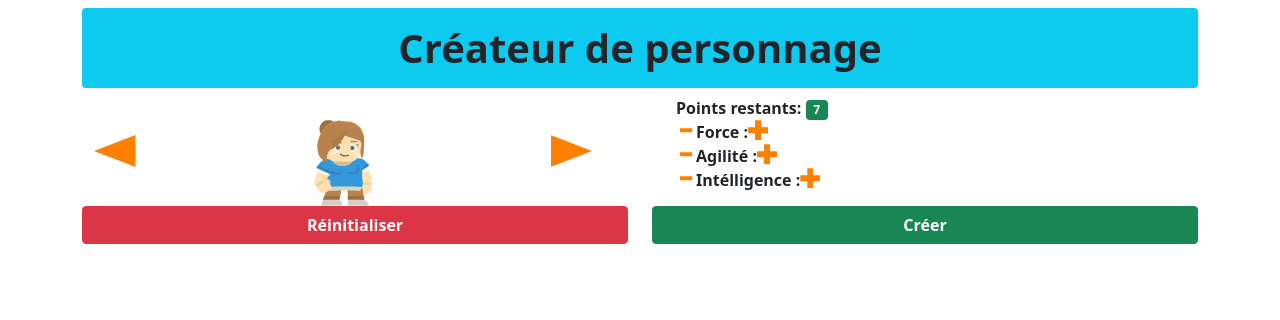
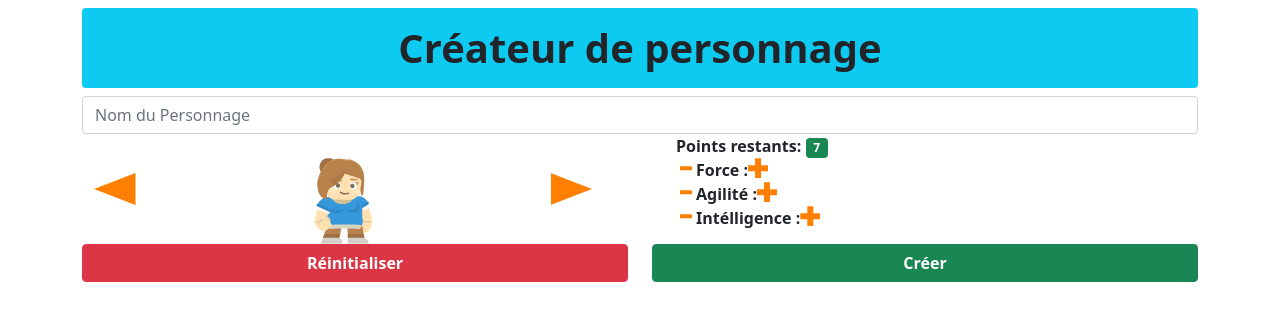
Before and after one commit to Chaambane/joueurs, a React (Create React App) app: page / in a window 1280 px wide. Shown: the top 320 px of the page. Built offline with nearby package versions, Linux system fonts and the light colour scheme; no server answers.

Commit message:
feat(JoueurManager) add function ValiderMonPersonnage + axios post in firebase

```diff
--- a/src/containers/JoueursManager/JoueursManager.js
+++ b/src/containers/JoueursManager/JoueursManager.js
@@ -16,13 +16,14 @@ class JoueursManager extends Component {
         },
         pointCarac: 7,
         armes: null,
-        loading: false
+        loading: false,
+        createurPerso: ""
     }
 
     // Axios va essayer de récupérer les informations dès lors que l'application est chargée,je vais les récupérer en Json ensuite je les place dans un tableau avec Object.value, enfin je ferai un setState pour mettre à jour la valeur de armes dans les states.
     componentDidMount = () => {
         this.setState({loading: true});
-        axios.get('https://create-perso-default-rtdb.firebaseio.com/armes.json')
+        axios.get('https://create-perso-default-rtdb.firebaseio.com/armes.json') // Ne pas oublie le .Json
             .then(response => {
                 // console.log(response);
                 const tableauArmes = Object.values(response.data);
@@ -108,19 +109,49 @@ class JoueursManager extends Component {
                 arme: null
             },
             pointCarac: 7,
-            armes: ["epee", "fleau", "arc", "hache"]
+            armes: ["epee", "fleau", "arc", "hache"],
+            loading: false,
+            createurPerso: ""
         })
     };
 
-    /**La fonction handleValiderMonPersonnage devra permettre la sauvegarde de mon personnage dans la base de donné Firebase */
+    /**La fonction handleValiderMonPersonnage devra permettre la sauvegarde de mon personnage et de la personne qui la créer dans la base de donné Firebase*/
     handleValiderMonPersonnage = () => {
-        alert("Personnage Créer");
+        this.setState({loading: true});
+        const joueur = {
+            nom: this.state.createurPerso,
+            monPersonnage: {...this.state.personnage}
+        }
+        axios.post('https://create-perso-default-rtdb.firebaseio.com/persos.json',joueur) // On rentre l'url de la BD et le nom de la collection qu'on veut créer dans la BD après l'envoie ici c'est perso.json auquel on rajoute le personnage créer ici joueur.
+            .then(response => {
+                console.log(response);
+                this.setState({loading: false})
+                this.handleReinitialiserCreationPerso();
+            })
+            .catch(error => {
+                console.log(error);
+                this.setState({loading: false})
+                this.handleReinitialiserCreationPerso();
+            })
+        // Après la création du personnage je reinitialise les données.
     };
 
     render() {
         return (
             <main className="container">
                 <TitleH1>Créateur de personnage</TitleH1>
+
+                <div className="input-group flex-nowrap">
+                    <input type="text"
+                        className="form-control"
+                        placeholder="Nom du Personnage"
+                        aria-label="Username"
+                        aria-describedby="addon-wrapping"
+                        value={this.state.createurPerso}
+                        onChange={(e) => this.setState({createurPerso: e.target.value})}
+                    />
+                </div>
+
                 <DetailsPerso {...this.state.personnage}
                     nextImage={this.handleNextImage}
                     previousImage={this.handlePreviousImage}
```
